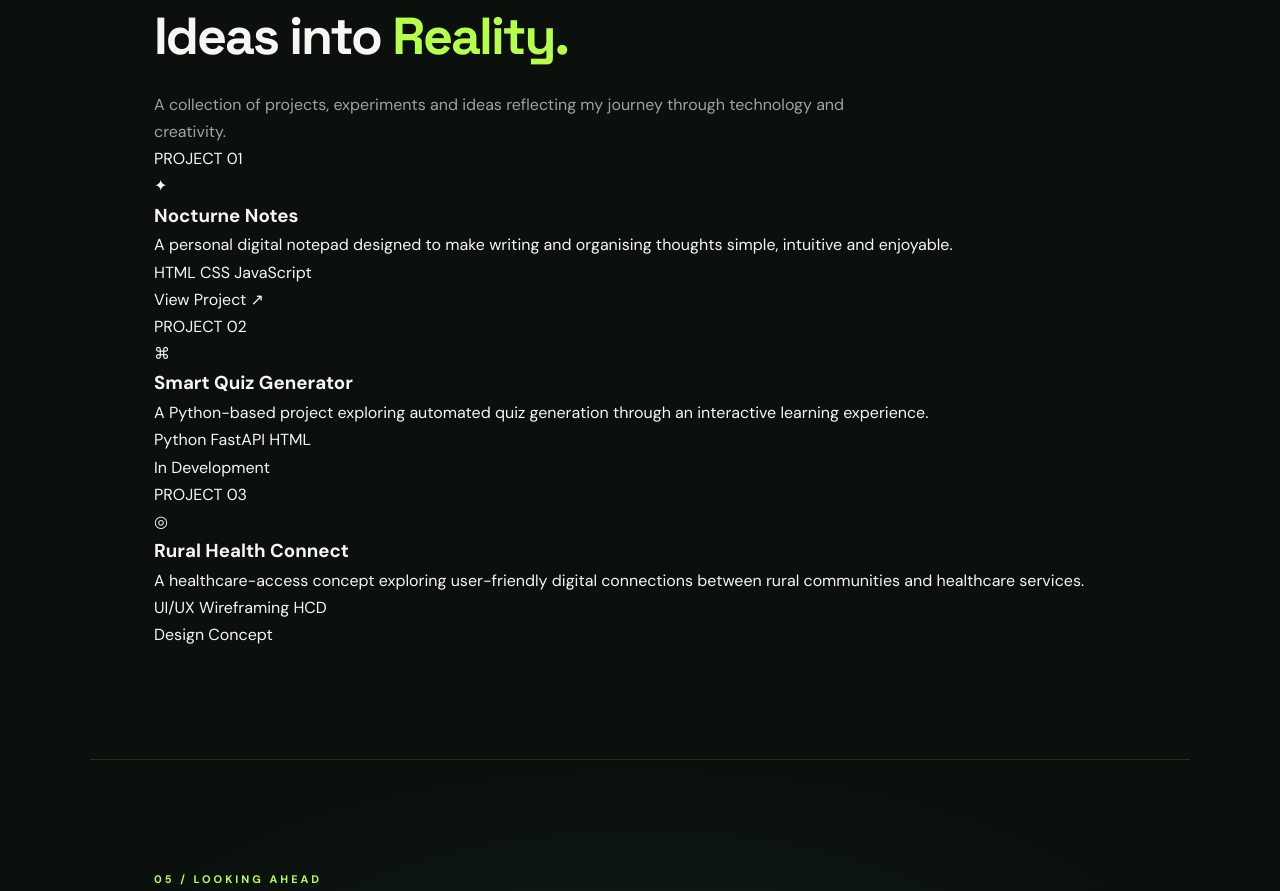
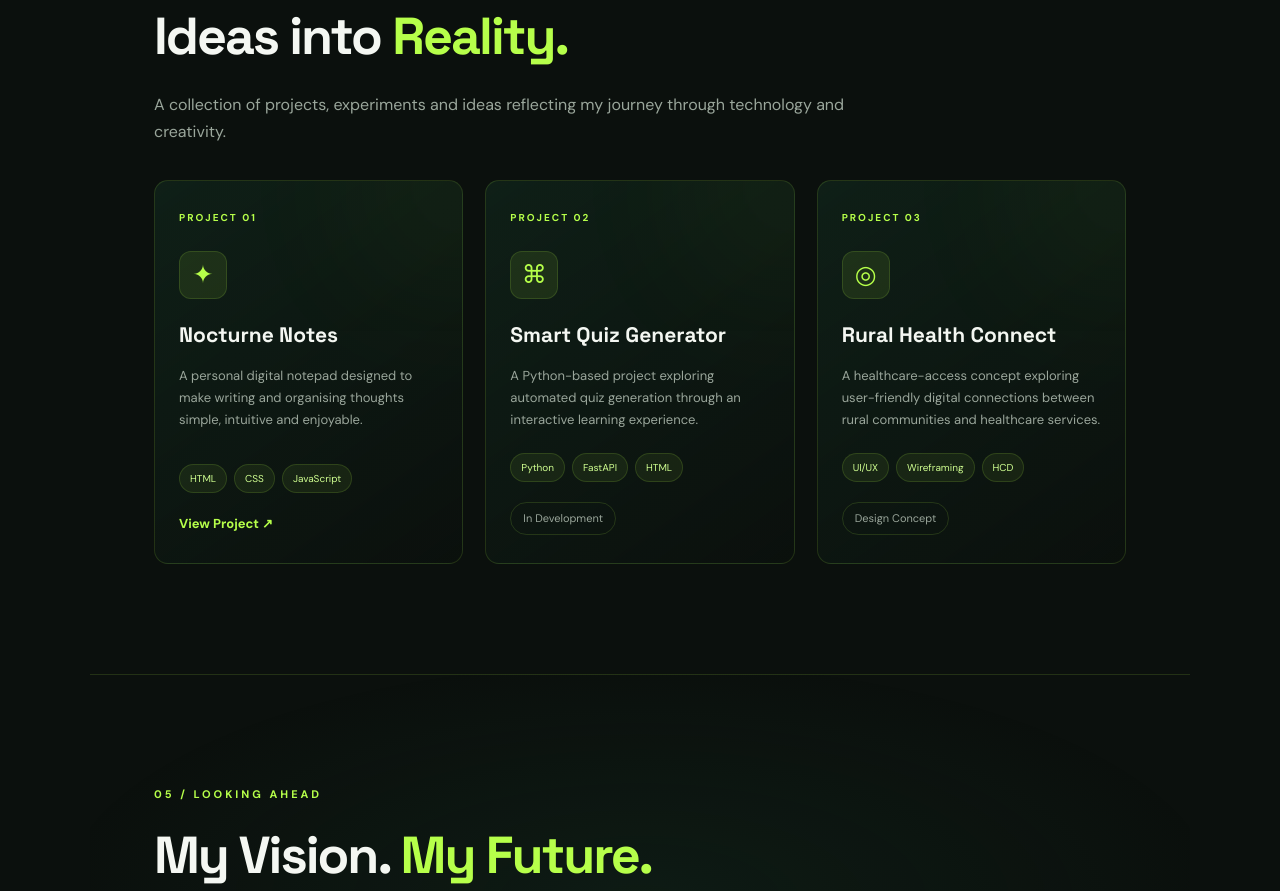
Before and after one commit to davidaahiave-sketch/davetech, a plain HTML site: page index.html in a window 1280 px wide. Shown: the part 2728-3619 px from the top of the page. Drawn offline with Linux system fonts and the light colour scheme.

Commit message:
Update style.css

```diff
--- a/style.css
+++ b/style.css
@@ -514,3 +514,142 @@ footer p {
         transition-duration: 0.01ms !important;
     }
 }
+
+
+/* =====================================
+   PROJECT SHOWCASE
+===================================== */
+
+.projects-intro {
+    margin-bottom: 35px;
+}
+
+.projects-container {
+    display: grid;
+    grid-template-columns: repeat(3, 1fr);
+    gap: 22px;
+    margin-top: 35px;
+}
+
+.project-card {
+    position: relative;
+    padding: 28px 24px;
+    min-height: 350px;
+    display: flex;
+    flex-direction: column;
+    align-items: flex-start;
+
+    background: linear-gradient(
+        145deg,
+        rgba(23, 61, 43, 0.35),
+        rgba(11, 16, 13, 0.95)
+    );
+
+    border: 1px solid var(--border);
+    border-radius: 14px;
+    transition: 0.4s ease;
+    overflow: hidden;
+}
+
+.project-card::before {
+    content: "";
+    position: absolute;
+    width: 150px;
+    height: 150px;
+    top: -70px;
+    right: -70px;
+    background: var(--lime);
+    filter: blur(90px);
+    opacity: 0.08;
+    transition: 0.4s;
+}
+
+.project-card:hover {
+    transform: translateY(-9px);
+    border-color: var(--lime);
+    box-shadow: 0 10px 35px rgba(182, 255, 74, 0.10);
+}
+
+.project-card:hover::before {
+    opacity: 0.25;
+}
+
+.project-number {
+    color: var(--lime);
+    font-size: 10px;
+    letter-spacing: 2px;
+    font-weight: 700;
+}
+
+.project-icon {
+    width: 48px;
+    height: 48px;
+    margin: 25px 0 18px;
+    display: grid;
+    place-items: center;
+    background: rgba(182, 255, 74, 0.09);
+    border: 1px solid var(--border);
+    border-radius: 12px;
+    color: var(--lime);
+    font-size: 25px;
+}
+
+.project-card h3 {
+    font-family: 'Space Grotesk', sans-serif;
+    font-size: 21px;
+    margin-bottom: 12px;
+}
+
+.project-card p {
+    color: var(--muted);
+    font-size: 13px;
+    margin-bottom: 22px;
+}
+
+.project-tags {
+    display: flex;
+    flex-wrap: wrap;
+    gap: 7px;
+    margin-top: auto;
+    margin-bottom: 20px;
+}
+
+.project-tags span {
+    padding: 5px 10px;
+    border-radius: 20px;
+    background: rgba(182, 255, 74, 0.07);
+    border: 1px solid var(--border);
+    color: var(--lime-soft);
+    font-size: 10px;
+}
+
+.project-link {
+    color: var(--lime);
+    font-size: 13px;
+    font-weight: 700;
+}
+
+.project-link:hover {
+    text-shadow: 0 0 12px var(--lime);
+}
+
+.project-status {
+    color: var(--muted);
+    font-size: 11px;
+    border: 1px solid var(--border);
+    padding: 6px 12px;
+    border-radius: 20px;
+    margin-top: auto;
+}
+
+@media (max-width: 850px) {
+    .projects-container {
+        grid-template-columns: repeat(2, 1fr);
+    }
+}
+
+@media (max-width: 600px) {
+    .projects-container {
+        grid-template-columns: 1fr;
+    }
+}
```
